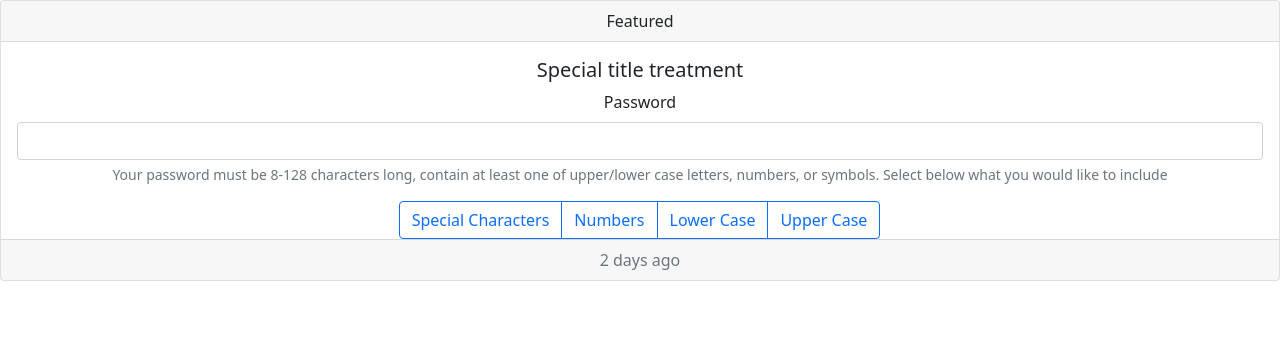
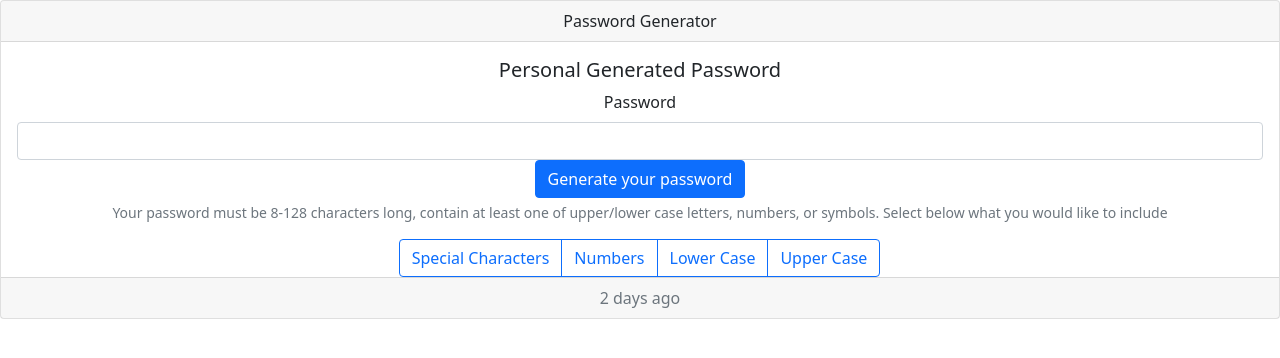
Before and after one commit to clintrizzo/hw3-password-generator, a plain HTML site: page index.html in a window 1280 px wide. Drawn offline with nearby package versions, Linux system fonts and the light colour scheme; files that its build step writes are made by us from their sources.

Commit message:
changed titles inside the card to match assignment

```diff
--- a/index.html
+++ b/index.html
@@ -13,12 +13,13 @@
 <body>
     <div class="card text-center">
         <div class="card-header">
-            Featured
+            Password Generator
         </div>
         <div class="card-body">
-            <h5 class="card-title">Special title treatment</h5>
+            <h5 class="card-title">Personal Generated Password</h5>
             <label for="inputPassword5" class="form-label">Password</label>
             <input type="password" id="inputPassword5" class="form-control" aria-describedby="passwordHelpBlock">
+            <button type="submit" class="btn btn-primary">Generate your password</button>
             <div id="passwordHelpBlock" class="form-text">
                 Your password must be 8-128 characters long, contain at least one of upper/lower case letters, numbers, or symbols. Select below what you would like to include
             </div>
```
